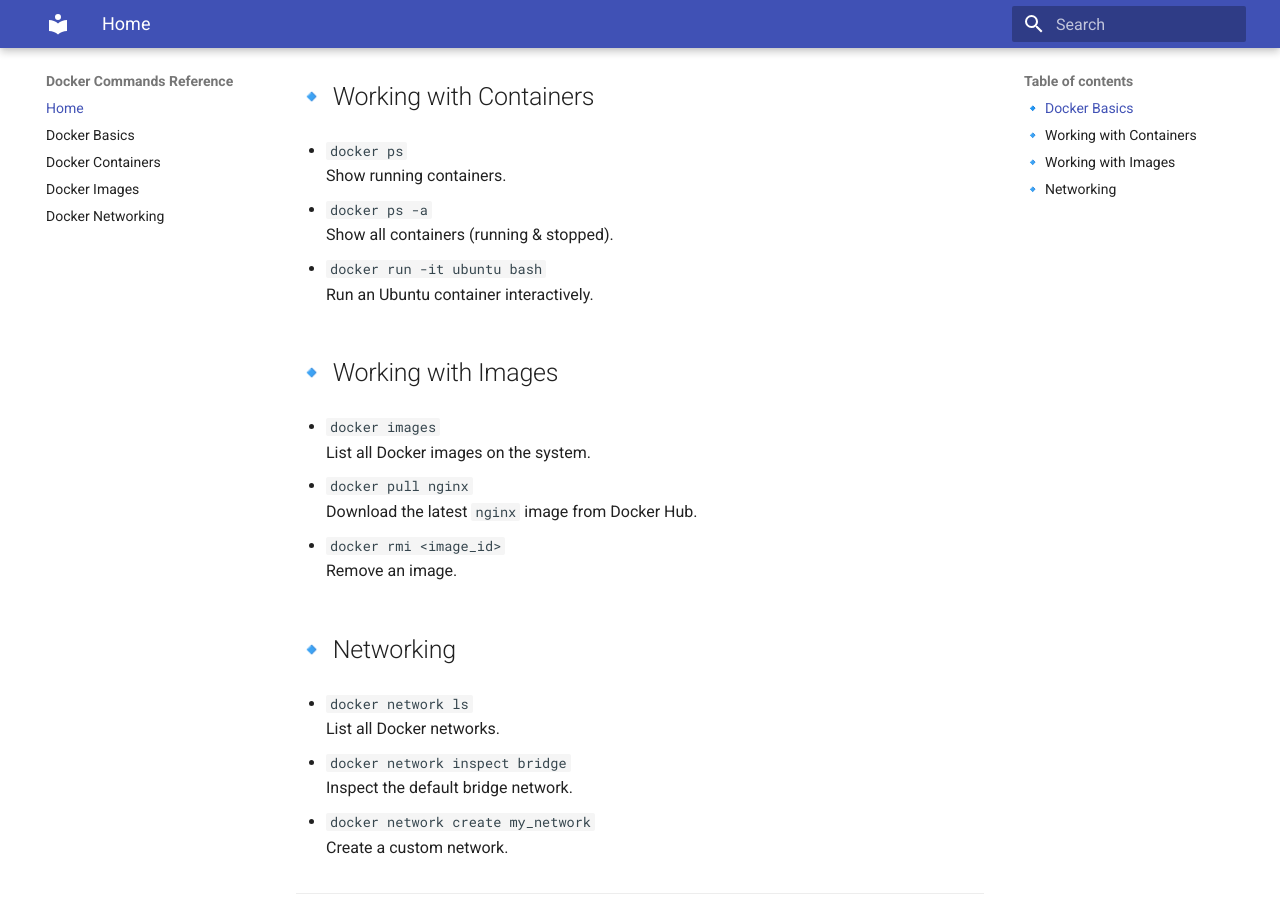
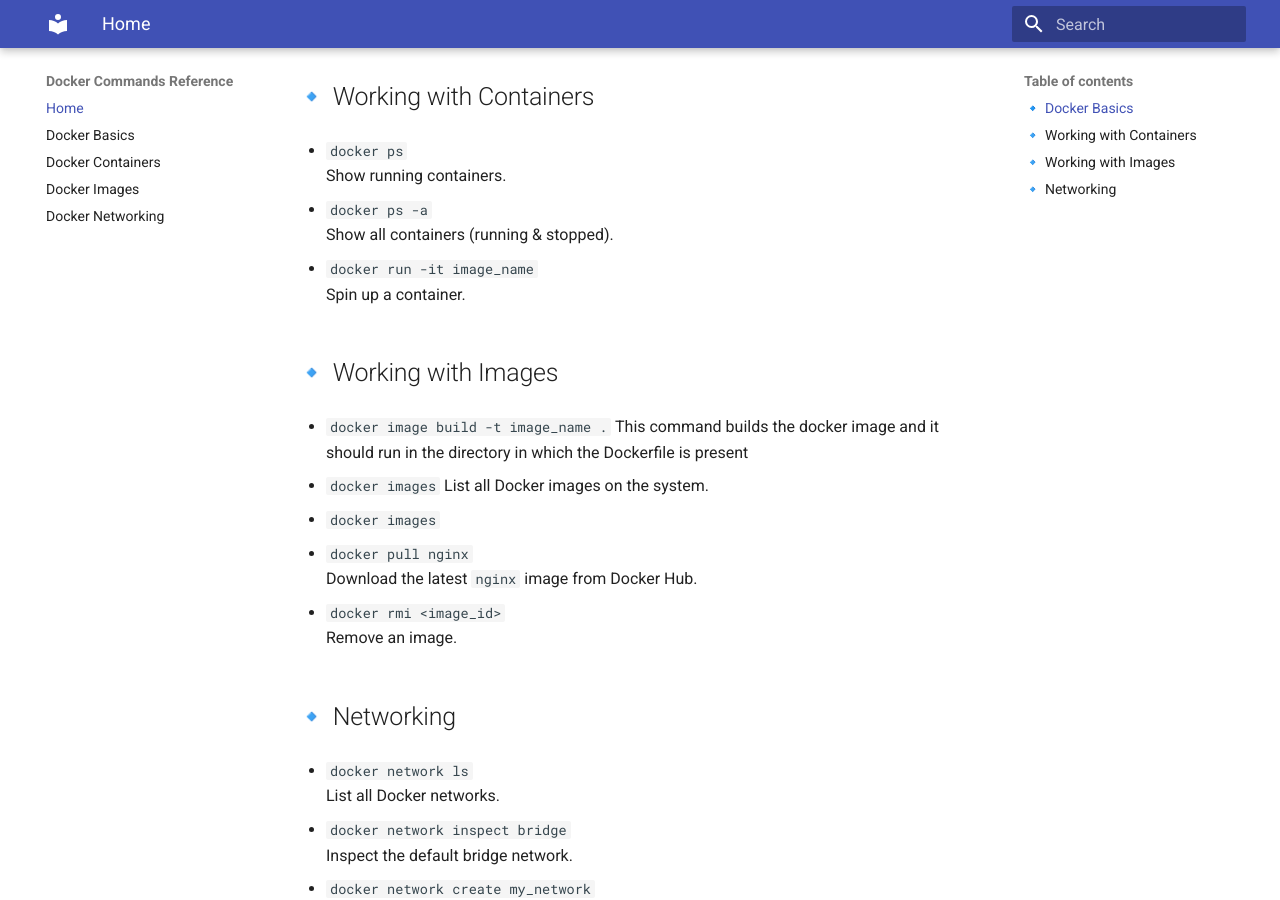
Before and after one commit to MONICA-PALLA/my-bookstack-wiki, an MkDocs documentation site: the page built from docs/index.md, in a window 1280 px wide and 900 px high, scrolled down 384 px. Built offline with MkDocs 1.6.1 and Material for MkDocs 9.7.7, drawn with Linux system fonts in a browser that asks for light colours.

Commit message:
small line added

```diff
--- a/docs/index.md
+++ b/docs/index.md
@@ -16,12 +16,18 @@
 - `docker ps -a`
   Show all containers (running & stopped).
 
-- `docker run -it ubuntu bash`
-  Run an Ubuntu container interactively.
+- `docker run -it image_name`
+  Spin up a container.
 
 ## 🔹 Working with Images
+
+- `docker image build -t image_name .`
+  This command builds the docker image and it should run in the directory in which the Dockerfile is present
+
 - `docker images`
   List all Docker images on the system.
+
+- `docker images`
 
 - `docker pull nginx`
   Download the latest `nginx` image from Docker Hub.
```
Also changed, not shown: site/404.html, site/index.html, site/search/search_index.json, 1 other file.
